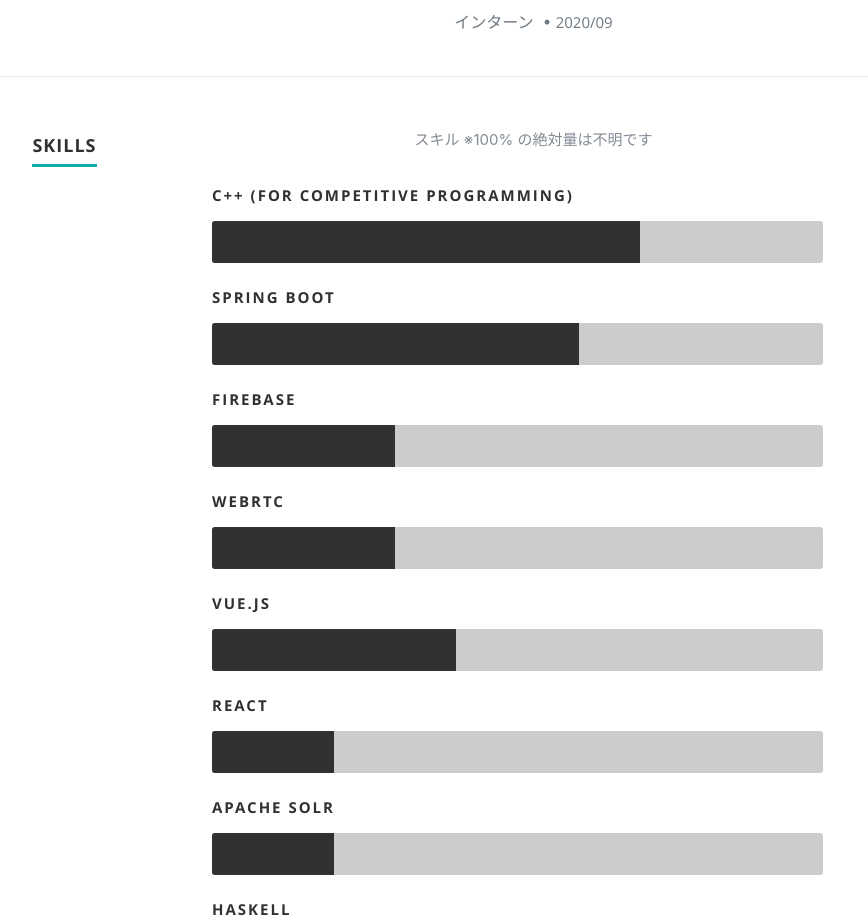
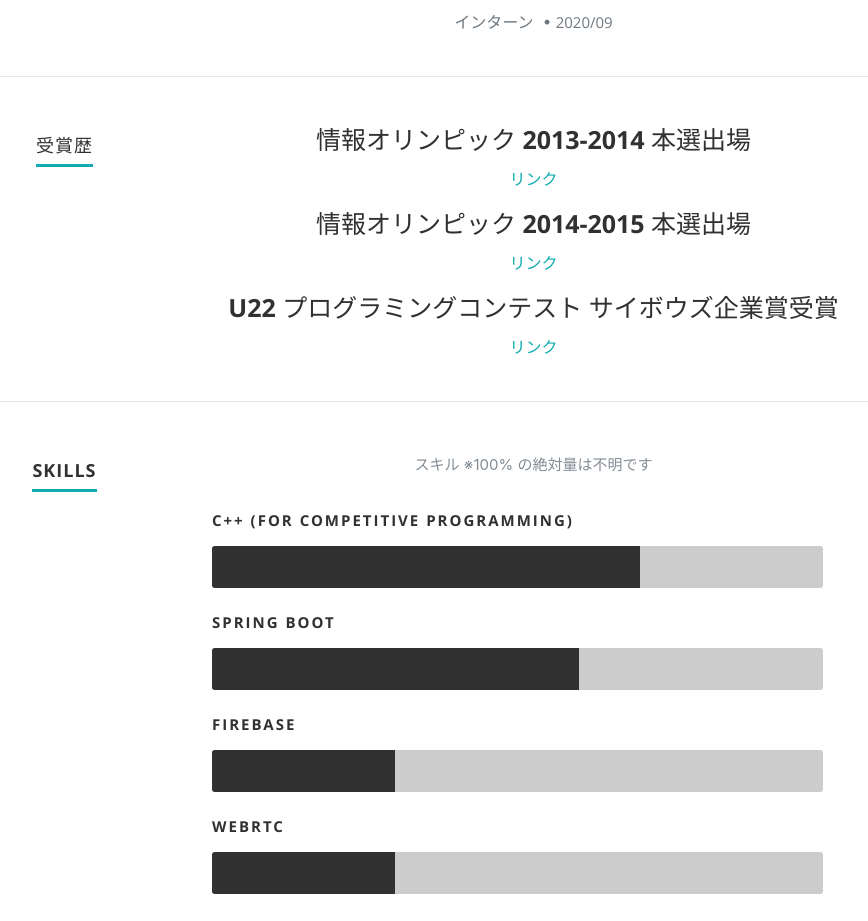
Before and after one commit to asSqr/as-sqr-portfolio, a React (Create React App) app: page / in a window 1280 px wide. Shown: the part 2027-2948 px from the top of the page, without its empty margins (193-1061 px from the left). Built offline with nearby package versions, Linux system fonts and the light colour scheme.

Commit message:
受賞歴追加

```diff
--- a/src/Components/Resume.js
+++ b/src/Components/Resume.js
@@ -53,6 +53,28 @@
           </div>
         </div>
 
+        <div className="row work">
+          <div className="three columns header-col">
+            <h1><span>受賞歴</span></h1>
+          </div>
+
+          <div className="nine columns main-col">
+            <div className="row item">
+              <div className="twelve columns">
+                <div key="JOI2013"><h3>情報オリンピック 2013-2014 本選出場</h3>
+                  <p className="info"><a href="https://www.ioi-jp.org/joi/2013/2014-yo-A-rank.html">リンク</a></p>
+                </div>
+                <div key="JOI2014"><h3>情報オリンピック 2014-2015 本選出場</h3>
+                  <p className="info"><a href="https://www.ioi-jp.org/joi/2014/2015-yo-A-rank.html">リンク</a></p>
+                </div>
+                <div key="U22"><h3>U22 プログラミングコンテスト サイボウズ企業賞受賞</h3>
+                  <p className="info"><a href="https://u22procon.com/2014/kojin.php">リンク</a></p>
+                </div>
+              </div>
+            </div>
+          </div>
+        </div>
+
         <div className="row skill">
           <div className="three columns header-col">
               <h1><span>Skills</span></h1>
```
